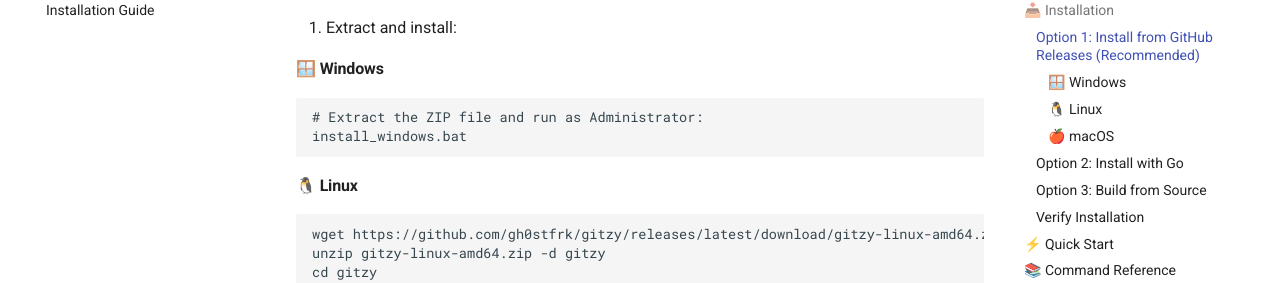
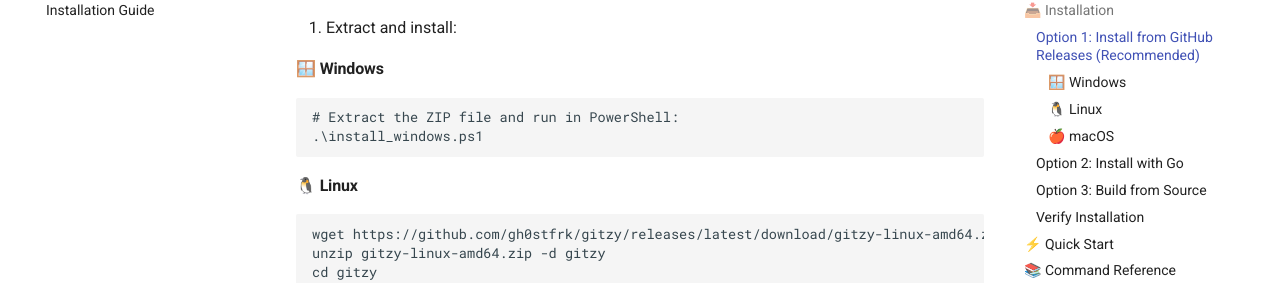
Before and after one commit to gh0stfrk/gitzy, an MkDocs documentation site: the page built from docs/index.md, in a window 1280 px wide and 900 px high, scrolled down 876 px. Shown: the part 152-435 px from the top of the window. Built offline with MkDocs 1.6.1 and Material for MkDocs 9.7.7, drawn with Linux system fonts in a browser that asks for light colours.

Commit message:
fix: removed bat file and updated to ps1

````diff
--- a/docs/index.md
+++ b/docs/index.md
@@ -29,9 +29,9 @@
 3. Extract and install:
 
 #### 🪟 Windows
-```cmd
-# Extract the ZIP file and run as Administrator:
-install_windows.bat
+```powershell
+# Extract the ZIP file and run in PowerShell:
+.\install_windows.ps1
 ```
 
 #### 🐧 Linux
````
Also changed, not shown: README.md (+1 -1 lines), docs/install.md (+3 -2 lines), 3 other files.
